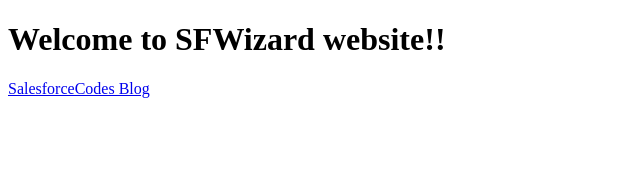
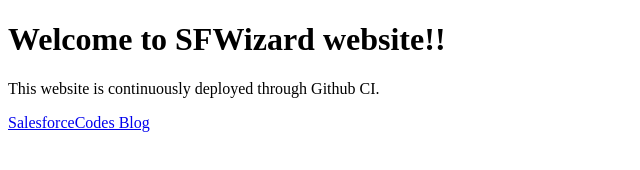
Before and after one commit to salesforcecodes/sfwizard, a website: page public/index.html in a window 1280 px wide. Shown: the whole page, without its empty margins (0-640 px from the left). Drawn offline with Linux system fonts and the light colour scheme.

Commit message:
Adding test message

```diff
--- a/public/index.html
+++ b/public/index.html
@@ -7,6 +7,9 @@
 </head>
 <body>
     <h1>Welcome to SFWizard website!!</h1>
+    <p>
+        This website is continuously deployed through Github CI.
+    </p>
     <a href="https://salesforcecodes.blogspot.com/">SalesforceCodes Blog</a>
 </body>
 </html>
```
